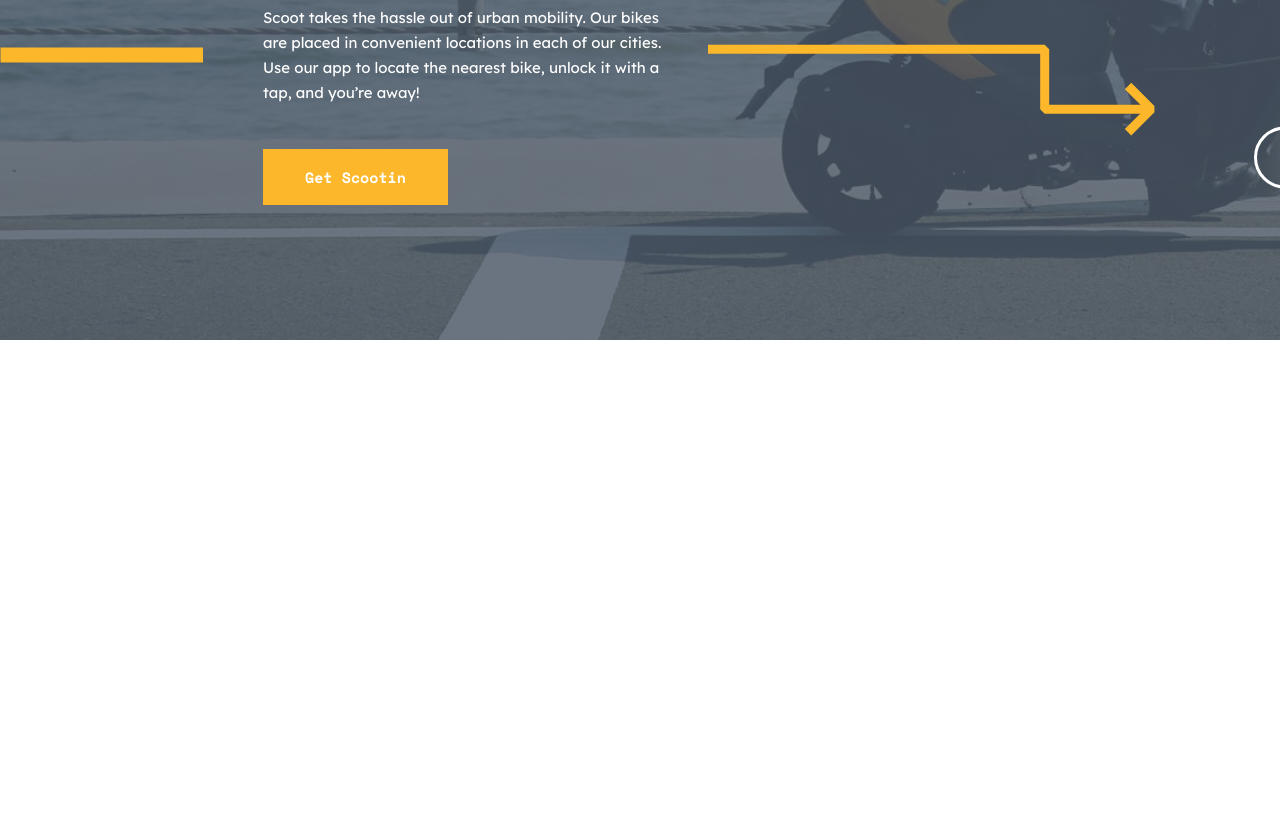
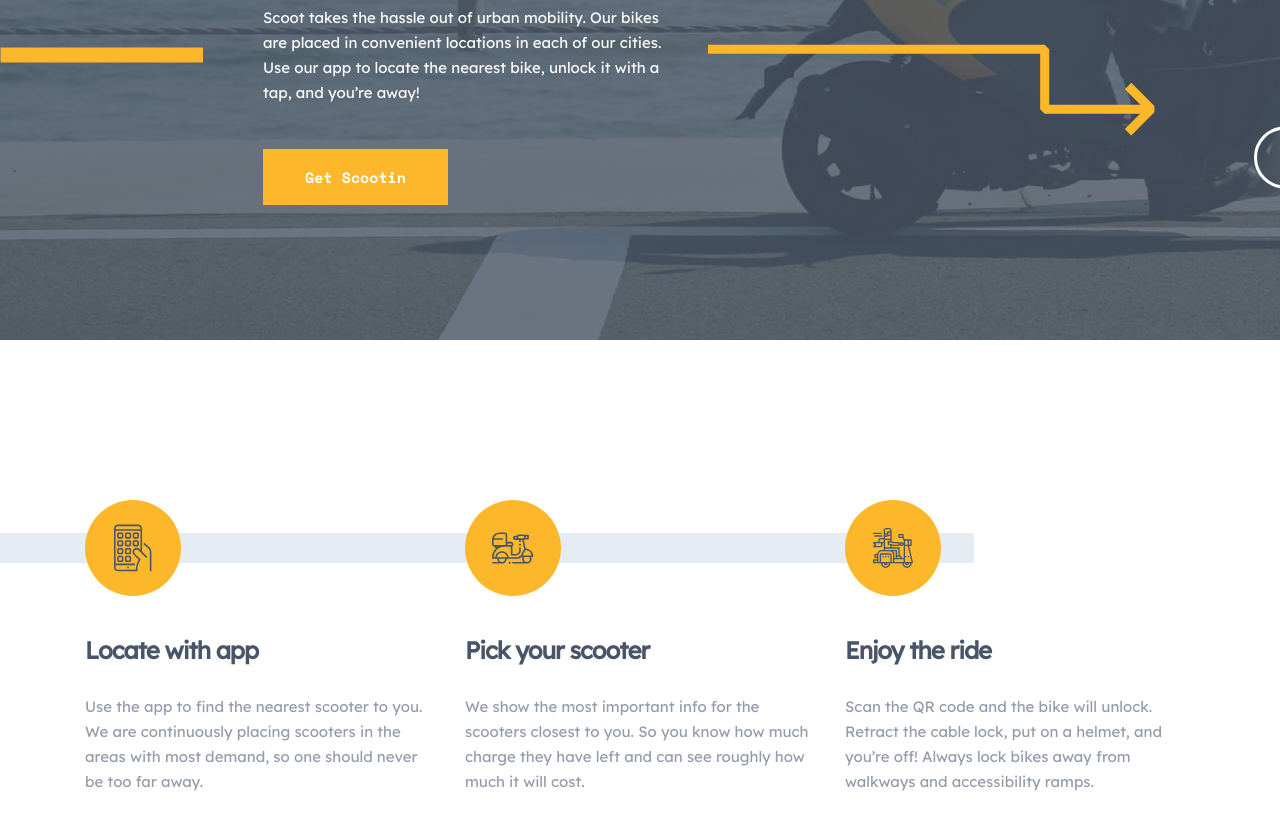
Before and after one commit to rustamidastan/scoot, a plain HTML site: page index.html in a window 1280 px wide. Shown: the part 398-1228 px from the top of the page. Before the commit the page ends 800 px from the top, so only its background shows below. Drawn offline with Linux system fonts and the light colour scheme.

Commit message:
finishing get start

```diff
--- a/css/style.css
+++ b/css/style.css
@@ -198,3 +198,64 @@ body {
     top: 423px;
     left: 1254px;
 }
+
+
+/* START GET START  */
+
+.get-start {
+    position: relative;
+    max-width: 1440px;
+    padding-top: 160px;
+    padding-bottom: 150px;
+    margin: 0 auto;
+}
+
+.get-start::before {
+    position: absolute;
+    left: 0;
+    top: 193px;
+    width: 974px;
+    height: 30px;
+    z-index: -4;
+    content: "";
+    background-color: var(--light-grey);
+}
+
+.get-start__list {
+    display: flex;
+    align-items: center;
+}
+
+.get-start__item {
+    display: flex;
+    align-items: flex-start;
+    flex-direction: column;
+    max-width: 350px;
+}
+
+.get-start__item:not(:last-child) {
+    margin-right: 30px;
+}
+
+.get-start__item-image {
+    width: 96px;
+    height: 96px;
+    background-color: var(--yellow);
+    display: flex;
+    align-items: center;
+    justify-content: center;
+    border-radius: 96px;
+    margin-bottom: 40px;
+}
+
+.get-start__title {
+    font-size: 24px;
+    line-height: 28px;
+    letter-spacing: -1px;
+    color: var(--dark-navy);
+    margin-bottom: 30px;
+}
+
+.get-start__text {
+    color: var(--dim-grey);
+}
--- a/index.html
+++ b/index.html
@@ -51,6 +51,34 @@
         </div>
 
     </section>
+
+    <section class="get-start">
+        <div class="container get-start__container">
+            <ul class="get-start__list list">
+                <li class="get-start__item">
+                    <div class="get-start__item-image">
+                        <img class="get-start__item-img" src="images/locate-with-app.svg" alt="image" width="38" height="48">
+                    </div>
+                    <h3 class="get-start__title">Locate with app</h3>
+                    <p class="get-start__text">Use the app to find the nearest scooter to you. We are continuously placing scooters in the areas with most demand, so one should never be too far away. </p>
+                </li>
+                <li class="get-start__item">
+                    <div class="get-start__item-image">
+                        <img class="get-start__item-img" src="images/pick-your-scooter.svg" alt="image" width="42" height="32">
+                    </div>
+                    <h3 class="get-start__title">Pick your scooter</h3>
+                    <p class="get-start__text">We show the most important info for the scooters closest to you. So you know how much charge they have left and can see roughly how much it will cost.</p>
+                </li>
+                <li class="get-start__item">
+                    <div class="get-start__item-image">
+                        <img class="get-start__item-img" src="images/enjoy-the-ride.svg" alt="image" width="40" height="40">
+                    </div>
+                    <h3 class="get-start__title">Enjoy the ride</h3>
+                    <p class="get-start__text">Scan the QR code and the bike will unlock. Retract the cable lock, put on a helmet, and you’re off! Always lock bikes away from walkways and accessibility ramps.</p>
+                </li>
+            </ul>
+        </div>
+    </section>
 </body>
 
 </html>
```
